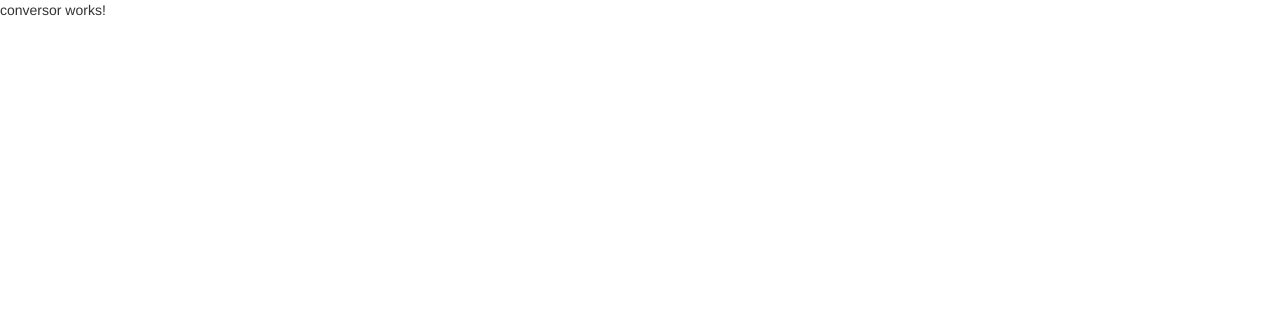
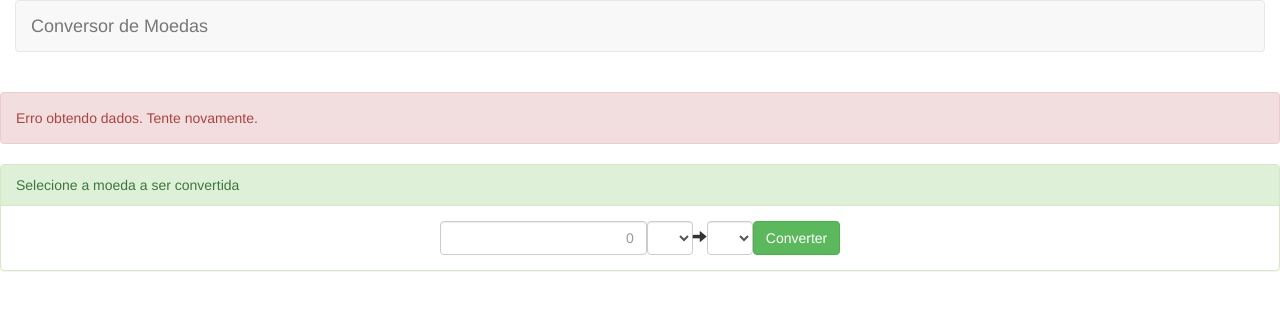
Before and after one commit to brnrj/conversor_de_moedas_angular, an Angular app: page / in a window 1280 px wide. Shown: the top 310 px of the page. Built offline with nearby package versions, Linux system fonts and the light colour scheme.

Commit message:
criando html do formulario de conversao de moedas

```diff
--- a/src/app/app.component.html
+++ b/src/app/app.component.html
@@ -1 +1,12 @@
+<div class="container-fluid">
+  <nav class="navbar navbar-default">
+    <div class="container-fluid">
+      <div class="navbar-header">
+        <a class="navbar-brand" href="#">
+          {{ title }}
+        </a>
+      </div>
+    </div>
+  </nav>
+</div>
 <app-conversor></app-conversor>
--- a/src/app/conversor/components/conversor.component.html
+++ b/src/app/conversor/components/conversor.component.html
@@ -1 +1,20 @@
-<p>conversor works!</p>
+<br />
+<div class="alert alert-danger" role="alert"> Erro obtendo dados. Tente novamente. </div>
+<div class="panel panel-success">
+  <div class="panel-heading"> Selecione a moeda a ser convertida </div>
+  <div class="panel-body text-center">
+    <form class="form-inline">
+      <input type="text" name="valor" class="form-control text-right" placeholder="0" required>
+      <select name="moedaDe" class="form-control" required>
+        <option>
+        </option>
+      </select>
+      <span class="glyphicon glyphicon-arrow-right" aria-hidden="true"></span>
+      <select name="moedaPara" class="form-control" required>
+        <option>
+        </option>
+      </select>
+      <input type="submit" value="Converter" class="btn btn-success">
+    </form>
+  </div>
+</div>
```
